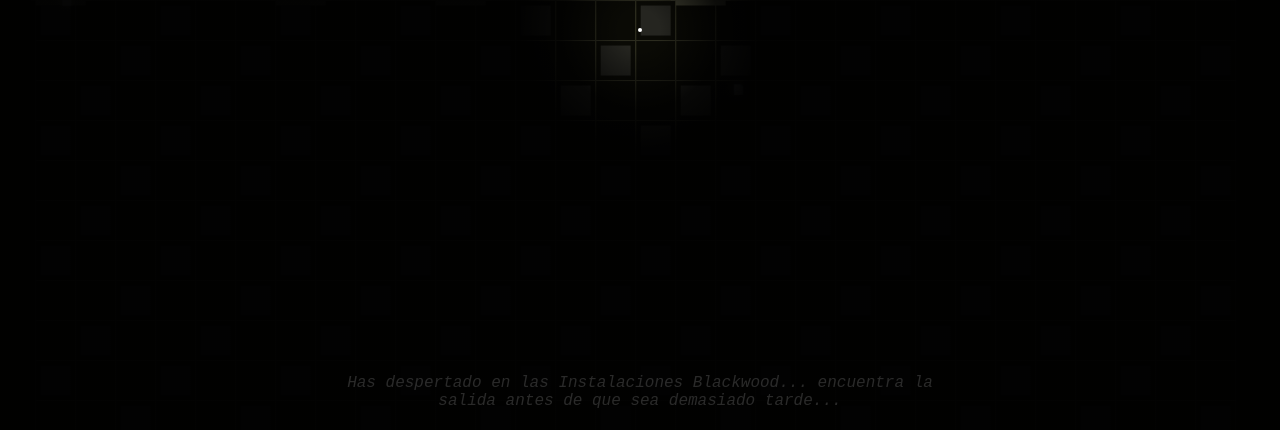
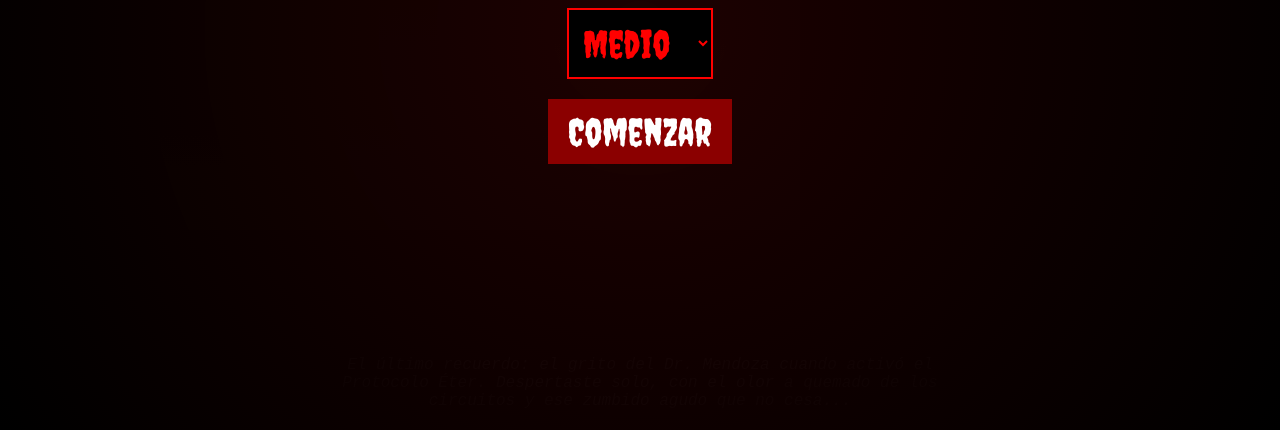
Before and after one commit to cr1085/Shadows_in_the_Void, a website: page public/room/index.html in a window 1280 px wide. Shown: the part 370-800 px from the top of the page. Drawn offline with Linux system fonts and the light colour scheme; animation ran at ten frames a second.

Commit message:
nueva actualizacion

```diff
--- a/public/room/index.html
+++ b/public/room/index.html
@@ -7,9 +7,87 @@
     <title>Shadows in the Void - Enhanced</title>
     <link rel="stylesheet" href="../css/stylegame.css">
     <link rel="stylesheet" href="https://cdnjs.cloudflare.com/ajax/libs/font-awesome/6.4.0/css/all.min.css">
+<style>
+    @import url('https://fonts.googleapis.com/css2?family=Creepster&display=swap');
+
+    #difficulty-screen {
+        position: fixed;
+        top: 0; left: 0;
+        width: 100%; height: 100%;
+        background: radial-gradient(circle, rgba(30,0,0,0.95) 0%, rgba(0,0,0,1) 100%);
+        display: flex;
+        flex-direction: column;
+        justify-content: center;
+        align-items: center;
+        z-index: 2000;
+        color: red;
+        font-family: 'Creepster', cursive;
+        font-size: 2em;
+        animation: flicker 3s infinite;
+        text-align: center;
+    }
+
+    @keyframes flicker {
+        0%, 19.999%, 22%, 62.999%, 64%, 100% { opacity: 1; }
+        20%, 21.999%, 63%, 63.999% { opacity: 0.4; }
+    }
+
+    #difficulty {
+        font-size: 1.2em;
+        padding: 10px;
+        background: black;
+        color: red;
+        border: 2px solid red;
+        font-family: 'Creepster', cursive;
+        margin-top: 10px;
+    }
+
+    #start-game {
+        margin-top: 20px;
+        font-size: 1.2em;
+        padding: 10px 20px;
+        background: darkred;
+        border: none;
+        color: white;
+        font-family: 'Creepster', cursive;
+        cursor: pointer;
+        transition: transform 0.2s ease-in-out;
+    }
+
+    #start-game:hover {
+        transform: scale(1.1);
+        background: crimson;
+    }
+</style>
+
+<!-- <div id="difficulty-screen">
+    <p>Bienvenido...<br>Elige tu destino</p>
+    <select id="difficulty">
+        <option value="easy">😌 Fácil</option>
+        <option value="medium" selected>😈 Medio</option>
+        <option value="hard">💀 Locura</option>
+    </select>
+    <button id="start-game">Comenzar</button>
+</div> -->
+
+
 </head>
 
 <body>
+
+    <div id="difficulty-screen">
+    <p>Selecciona la dificultad</p>
+    <select id="difficulty" style="font-size: 1.2em; padding: 10px; margin-top: 10px;">
+        <option value="easy">Fácil</option>
+        <option value="medium" selected>Medio</option>
+        <option value="hard">Locura</option>
+    </select>
+    <button id="start-game" style="margin-top: 20px; font-size: 1.2em; padding: 10px 20px;">
+        Comenzar
+    </button>
+</div>
+
+
     <canvas id="gameCanvas" width="800" height="600"></canvas>
     <div class="crosshair"></div>
 
@@ -57,6 +135,55 @@
     </div>
 
     <script>
+
+      const difficultySettings = {
+    easy: {
+        enemySpeed: 1.5,
+        puzzlePiecesNeeded: 3,
+        enemySpawnDelay: 15000,
+        flashlightDrainRate: 0.02
+    },
+    medium: {
+        enemySpeed: 2.5,
+        puzzlePiecesNeeded: 4,
+        enemySpawnDelay: 8000,
+        flashlightDrainRate: 0.04
+    },
+    hard: {
+        enemySpeed: 4,
+        puzzlePiecesNeeded: 6,
+        enemySpawnDelay: 3000,
+        flashlightDrainRate: 0.06
+    }
+};
+
+let currentDifficulty = "medium";
+
+function applyDifficultySettings() {
+    const settings = difficultySettings[currentDifficulty];
+    game.enemySpeed = settings.enemySpeed;
+    game.puzzlePiecesNeeded = settings.puzzlePiecesNeeded;
+    game.enemySpawnDelay = settings.enemySpawnDelay;
+    game.flashlightDrainRate = settings.flashlightDrainRate;
+}
+
+
+document.getElementById("start-game").addEventListener("click", () => {
+    // Guardamos la dificultad seleccionada (la aplicaremos dentro de startGame cuando game exista)
+    currentDifficulty = document.getElementById("difficulty").value;
+
+    // Ocultar pantalla de selección
+    document.getElementById("difficulty-screen").style.display = "none";
+
+    // Iniciar juego (dentro de startGame aplicamos la dificultad al objeto game)
+    startGame();
+});
+
+
+
+        // ===========================================================
+function startGame(){
+
         const canvas = document.getElementById('gameCanvas');
         const ctx = canvas.getContext('2d');
 
@@ -144,6 +271,17 @@
                 "Ya no recuerdas cómo llegaste aquí..."
             ]
         };
+// ---- aplicar dificultad al objeto game (una vez creado) ----
+(function applyPendingDifficulty() {
+    const s = difficultySettings[currentDifficulty] || difficultySettings['medium'];
+    // Ajustar velocidades de monstruos
+    if (game.monsters && game.monsters.shadow) game.monsters.shadow.speed = s.enemySpeed;
+    if (game.monsters && game.monsters.wraith) game.monsters.wraith.speed = s.enemySpeed * 1.3;
+    // Guardar tasa de consumo de linterna para usarla en updateResourceDegradation
+    game.flashlightDrainRate = s.flashlightDrainRate;
+    // Guardar número de piezas requerido (si lo implementas más adelante)
+    game.puzzlePiecesNeeded = s.puzzlePiecesNeeded;
+})();
 
         // Generar layout de instalaciones
         function generateFacilityLayout() {
@@ -545,7 +683,8 @@
 
         function updateResourceDegradation() {
             if (game.player.flashlight && game.player.battery > 0) {
-                game.player.battery -= 0.2;
+                // game.player.battery -= 0.2;
+                game.player.battery -= (game.flashlightDrainRate !== undefined ? game.flashlightDrainRate : 0.2);
                 if (game.player.battery <= 0) {
                     game.player.flashlight = false;
                     showAmbientMessage("¡Tu linterna se quedó sin batería!");
@@ -1181,6 +1320,7 @@
 
         // Prevenir menú contextual
         document.addEventListener('contextmenu', e => e.preventDefault());
+}
     </script>
 </body>
 
```
